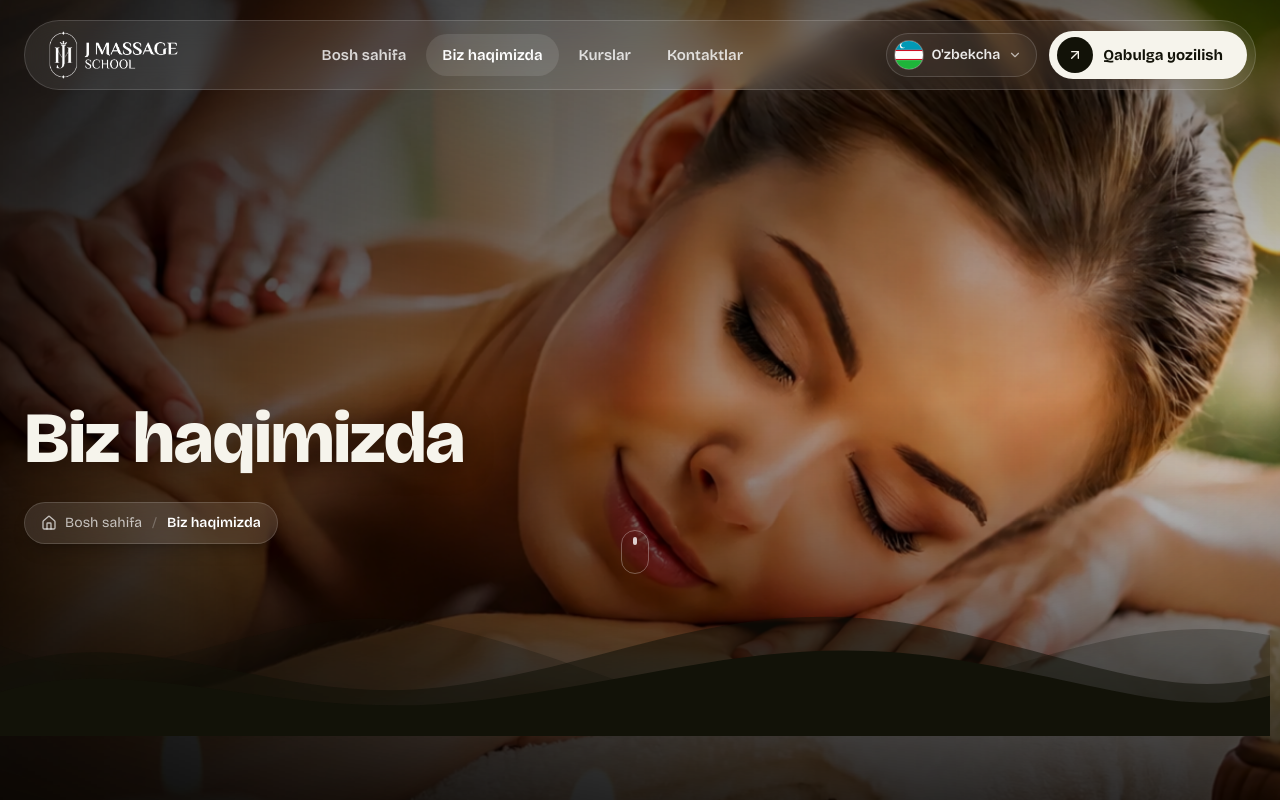
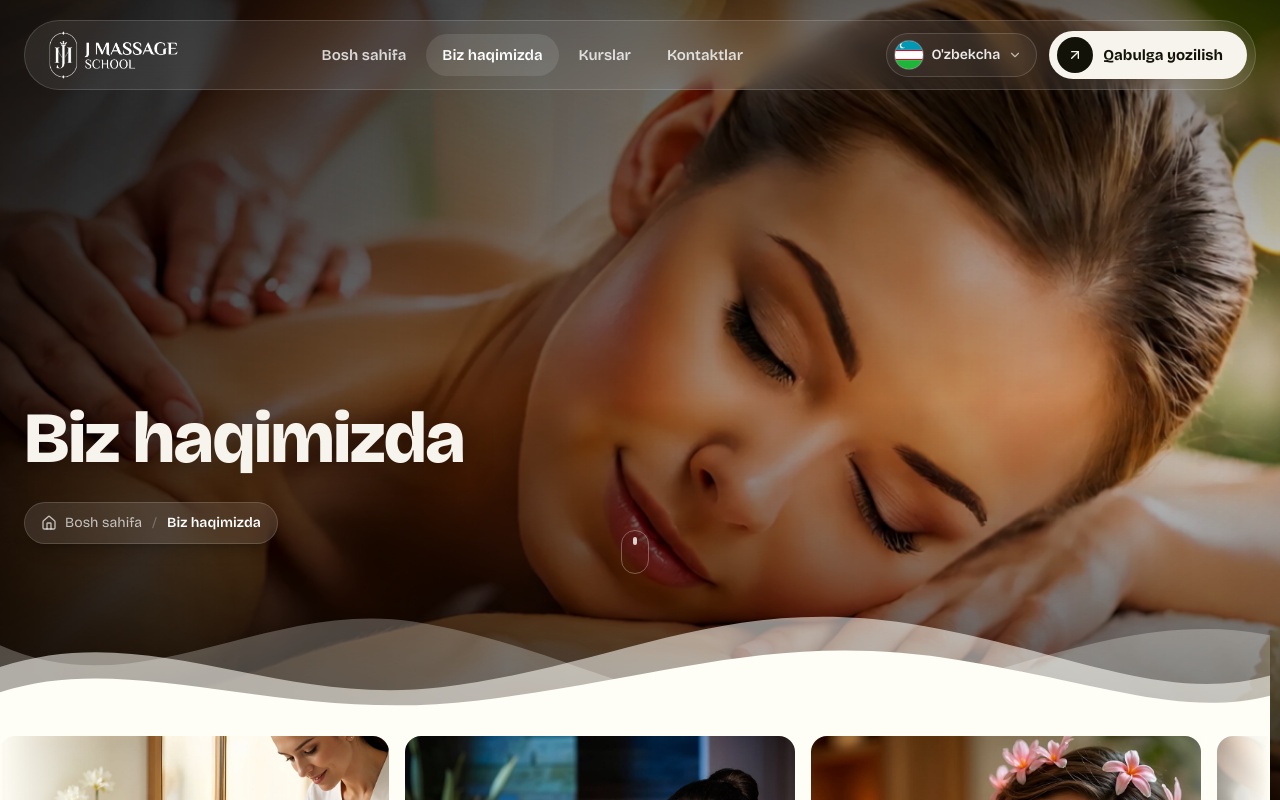
Before and after one commit to AkmaljonYusupov/j_massage, a Next.js app: page /about in a window 1280 px wide. Shown: the top 800 px of the page. Built offline with nearby package versions, Linux system fonts and the light colour scheme.

Commit message:
navbar page hero offcanvas update cod project

```diff
--- a/app/about/page.tsx
+++ b/app/about/page.tsx
@@ -1,5 +1,6 @@
 "use client";
 
+import { GallerySection } from "@/components/GallerySection/GallerySection";
 import { PageHero } from "@/components/PageHero/PageHero";
 
 export default function AboutPage() {
@@ -9,7 +10,9 @@ export default function AboutPage() {
         titleKey="navbar.about"
         image="/images/hero-about.jpg"
         objectPosition="center 1%"
+        waveClassName="fill-[#fffef6]"
       />
+      <GallerySection />
     </main>
   );
 }
--- a/app/courses/page.tsx
+++ b/app/courses/page.tsx
@@ -1,5 +1,6 @@
 "use client";
 
+import { GallerySection } from "@/components/GallerySection/GallerySection";
 import { PageHero } from "@/components/PageHero/PageHero";
 
 export default function CoursesPage() {
@@ -9,7 +10,9 @@ export default function CoursesPage() {
         titleKey="navbar.courses"
         image="/images/hero-courses.jpg"
         objectPosition="center 50%"
+        waveClassName="fill-[#fffef6]"
       />
+      <GallerySection/>
     </main>
   );
 }
```
